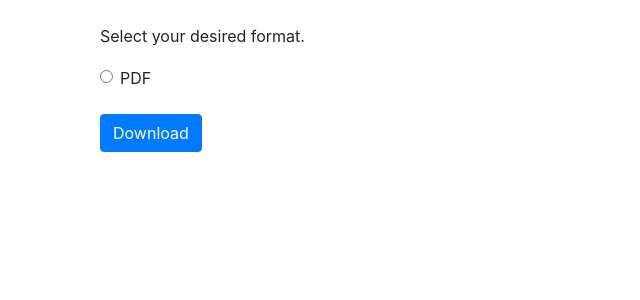
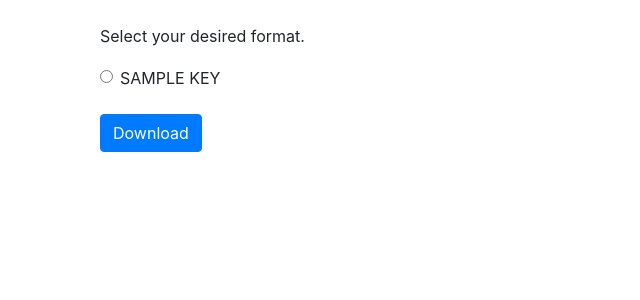
Before and after one commit to gsgleason/rtgpubs.com, a Flask app: template templates/download.html in a window 1280 px wide. Shown: the part 56-356 px from the top of the page, without its empty margins (0-640 px from the left). Run offline with Flask 2, Linux system fonts and the light colour scheme; the template is opened without the code that fills it: most values are stand-ins (such as "Sample title", 1, 10 or a date in 2020); parts of the project's set-up code (start-up, migrations or seed data) failed here and were passed over; some libraries are stand-ins or nearby versions.

Commit message:
added epub

```diff
--- a/app.py
+++ b/app.py
@@ -70,13 +70,17 @@ def buy():
 
 @app.route('/download', methods=['GET','POST'])
 def download():
-	transaction = db.query(Transaction).filter(Transaction.invoice == session['invoice'], Transaction.payment_status == 'Completed').first()
+	# first, see if session id from cookie is there and has been associated with a completed paypal transaction
+	if 'invoice' in session:
+		transaction = db.query(Transaction).filter(Transaction.invoice == session['invoice'], Transaction.payment_status == 'Completed').first()
+	else:
+		transaction = None
 	if not transaction:
 		# no transaction for this session found - need to do lookup
 		return redirect(url_for('transaction_lookup'), code=302)
+	# if we get here, there is a completed transaction for this session
 	if request.method == 'GET':
-		# first, see if session id from cookie is there and has been associated with a completed paypal transaction
-		return render_template('download.html')
+		return render_template('download.html', data=config.book.files)
 	if request.method == 'POST':
 		ebook_format = request.form.get('ebook_format')
 		try:
--- a/templates/download.html
+++ b/templates/download.html
@@ -4,11 +4,13 @@
 	<p>Select your desired format.</p>
 	<form method="post">
 		<div class="form-group">
+			{% for key,value in data.items() %}
 			<div class="form-check form-check-inline">
 				<label class="form-check-label">
-					<input class="form-check-input" type="radio" name="ebook_format" value="pdf" required> PDF
+					<input class="form-check-input" type="radio" name="ebook_format" value="{{ key }}" required> {% filter upper %} {{ key }} {% endfilter %}
 				</label>
 			</div>
+			{% endfor %}
 		</div>
 		<button type="submit" class="btn btn-primary">Download</button>
 	</form>
```
